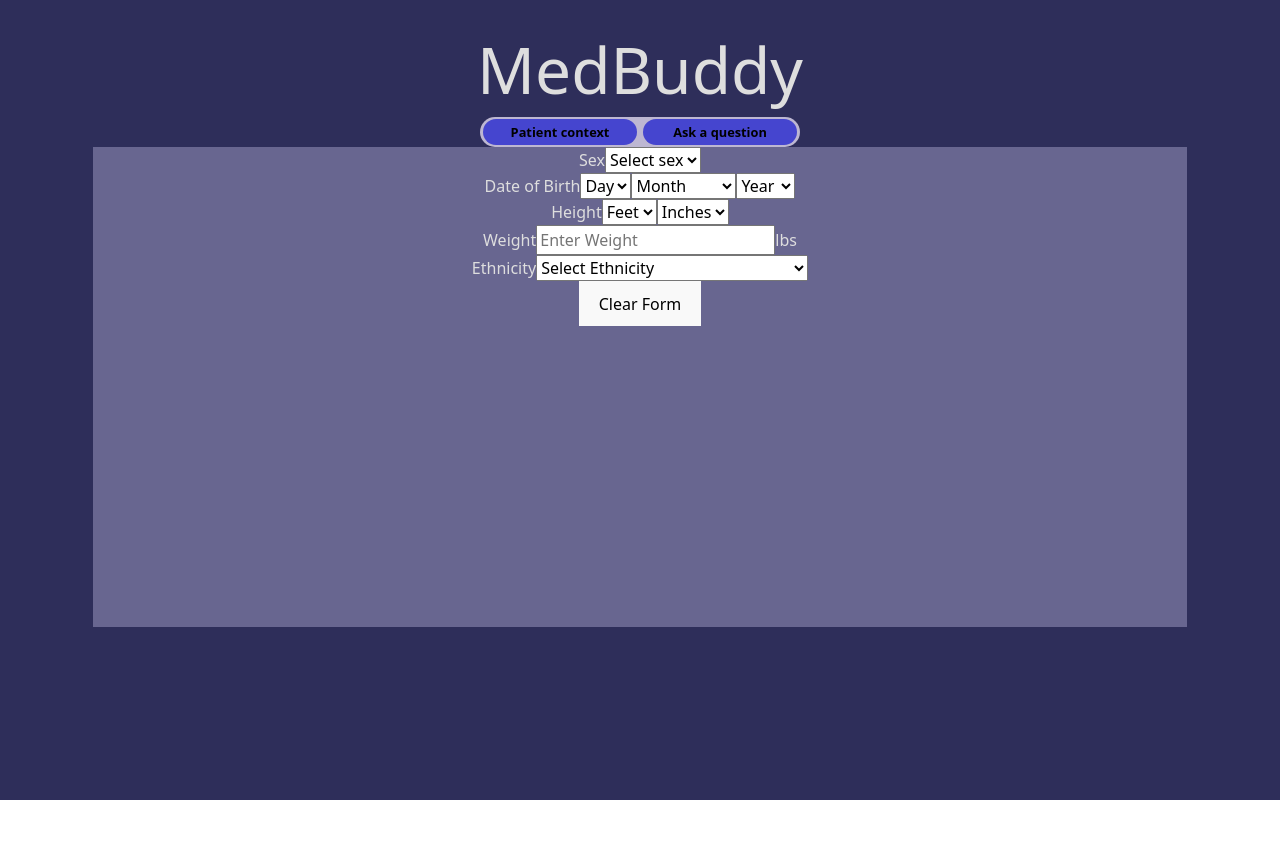
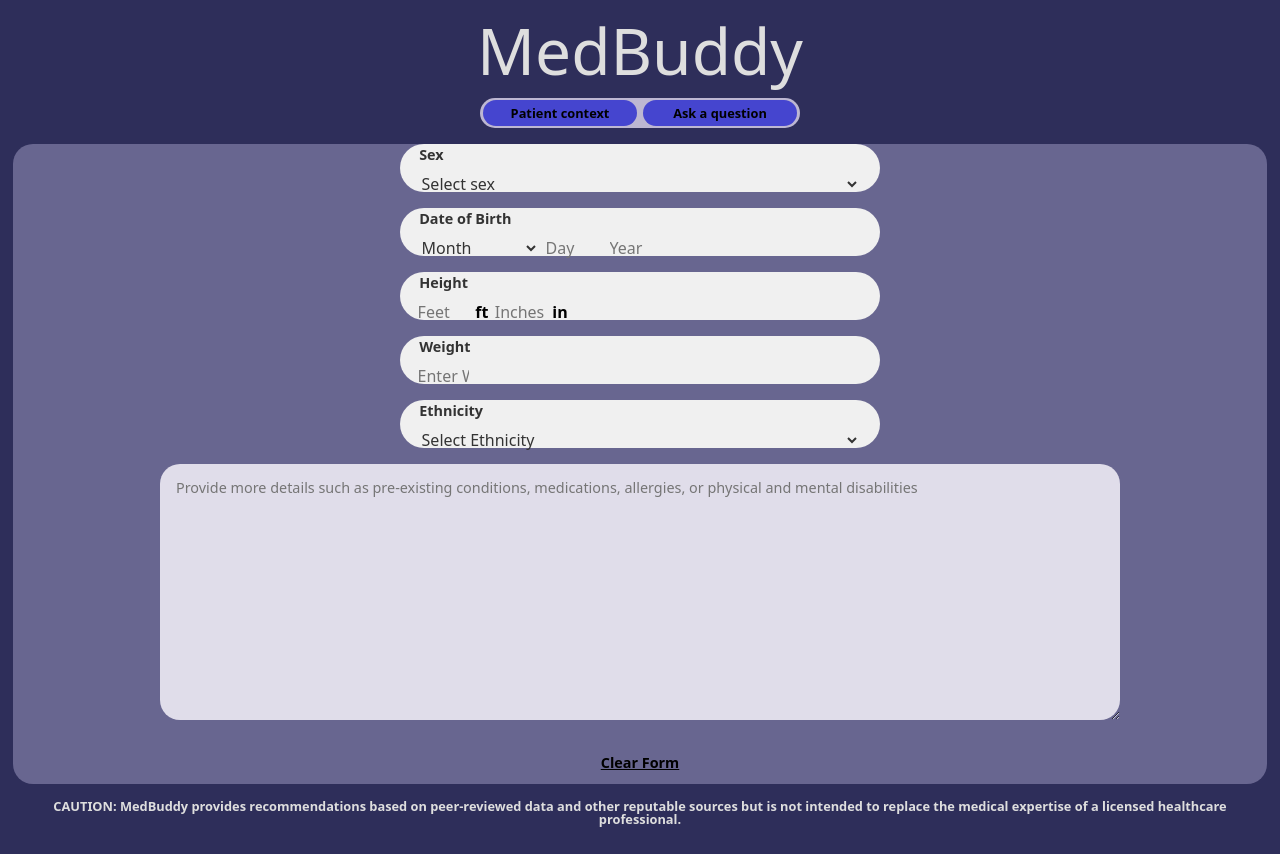
Before and after one commit to wang-morris/med-buddy, a React (Vite) app in the folder client/: page / in a window 1280 px wide. Before the commit the page ends 800 px from the top, so only its background shows below. Built offline with nearby package versions, Linux system fonts and the light colour scheme; no server answers.

Commit message:
patient-form

```diff
--- a/client/src/App.css
+++ b/client/src/App.css
@@ -1,7 +1,7 @@
 #root {
   max-width: 1280px;
   margin: 0 auto;
-  padding: 2rem;
+  padding: 0.8rem;
   text-align: center;
   background-color: #2e2e5a;
   min-height: 100vh;
@@ -35,15 +35,103 @@
 }
 
 .app-form {
+  display: flex;
+  flex-direction: column;
+  gap: 1rem;
   background-color: #686690;
-  height: 30rem;
-  width: 90%;
+  height: 40rem;
+  width: 100%;
+  border-radius: 20px;
+  margin-top: 1rem;
 }
 
 .form-group {
   display: flex;
-  justify-content: center;
   align-items: center;
+  justify-content: space-between;
+  background-color: #f0f0f0;
+  border-radius: 25px;
+  padding: 0.7rem;
+  height: 3rem;
+  width: 95%;
+  max-width: 30rem;
+  margin: 0 auto;
+  font-weight: 700;
+}
+
+.form-group label {
+  font-size: 0.9rem;
+  color: #333;
+  text-align: left;
+  margin-top: 0.7rem;
+  margin-left: 0.5rem;
+}
+
+.form-group select,
+.form-group input {
+  border: none;
+  background-color: transparent;
+  font-size: 1rem;
+  padding: 0.4rem;
+  outline: none;
+  color: #333;
+}
+
+.form-group select {
+  width: 8rem;
+}
+
+.form-group input {
+  width: 4rem;
+}
+
+#sex,
+#ethnicity {
+  width: 98%;
+}
+
+.form-group span {
+  color: black;
+}
+
+.demographic-wrapper {
+  display: flex;
+  flex-direction: column;
+  align-items: flex-start;
+  width: 100%;
+  max-width: 30rem;
+}
+
+.form-textbox {
+  height: 16rem;
+  width: 95%;
+  max-width: 60rem;
+  border-radius: 20px;
+  border: none;
+  background-color: rgb(224, 221, 234);
+  padding: 1rem;
+  font-size: 90%;
+  color: black;
+  line-height: 1rem;
+  font-weight: 400;
+}
+
+.form-textbox:focus {
+  outline: none;
+}
+
+.clear-button {
+  background-color: transparent;
+  text-decoration: underline;
+  font-size: 90%;
+  font-weight: 700;
+}
+
+.footer {
+  margin-top: 1rem;
+  font-weight: 600;
+  line-height: 0.8rem;
+  font-size: 80%;
 }
 
 @media (width <= 768px) {
--- a/client/src/App.tsx
+++ b/client/src/App.tsx
@@ -28,6 +28,7 @@ export default function App() {
       </div>
       <form className="app-form">
         <div className="form-group">
+          <div className="demographic-wrapper">
             <label htmlFor="sex">Sex</label>
             <select className="demographic-field" id="sex" name="sex">
               <option value="">Select sex</option>
@@ -36,18 +37,11 @@ export default function App() {
               <option value="other">Other</option>
             </select>
           </div>
+        </div>
         <div className="form-group">
+          <div className="demographic-wrapper">
             <label htmlFor="dob">Date of Birth</label>
             <div className="date-selection">
-            <select id="day" name="day" className="demographic-field">
-              <option value="">Day</option>
-              {Array.from({ length: 31 }, (_, i) => (
-                <option key={i + 1} value={i + 1}>
-                  {i + 1}
-                </option>
-              ))}
-            </select>
-
               <select id="month" name="month" className="demographic-field">
                 <option value="">Month</option>
                 <option value="1">January</option>
@@ -63,45 +57,48 @@ export default function App() {
                 <option value="11">November</option>
                 <option value="12">December</option>
               </select>
-
-            <select id="year" name="year" className="demographic-field">
-              <option value="">Year</option>
-              {Array.from({ length: 100 }, (_, i) => {
-                const year = new Date().getFullYear() - i;
-                return (
-                  <option key={year} value={year}>
-                    {year}
-                  </option>
-                );
-              })}
-            </select>
+              <input
+                className="demographic-field"
+                type="text"
+                id="day"
+                name="day"
+                placeholder="Day"
+              />
+              <input
+                className="demographic-field"
+                type="text"
+                id="year"
+                name="year"
+                placeholder="Year"
+              />
+            </div>
           </div>
         </div>
         <div className="form-group">
+          <div className="demographic-wrapper">
             <label htmlFor="height">Height</label>
             <div className="height-selection">
-            {/* Feet Dropdown */}
-            <select id="feet" name="feet" className="demographic-field">
-              <option value="">Feet</option>
-              {Array.from({ length: 7 }, (_, i) => (
-                <option key={i + 1} value={i + 1}>
-                  {i + 1}
-                </option>
-              ))}
-            </select>
-
-            {/* Inches Dropdown */}
-            <select id="inches" name="inches" className="demographic-field">
-              <option value="">Inches</option>
-              {Array.from({ length: 12 }, (_, i) => (
-                <option key={i} value={i}>
-                  {i}
-                </option>
-              ))}
-            </select>
+              <input
+                className="demographic-field"
+                type="text"
+                id="feet"
+                name="feet"
+                placeholder="Feet"
+              />
+              <span>ft</span>
+              <input
+                className="demographic-field"
+                type="text"
+                id="inches"
+                name="inches"
+                placeholder="Inches"
+              />
+              <span>in</span>
+            </div>
           </div>
         </div>
         <div className="form-group">
+          <div className="demographic-wrapper">
             <label form="weight">Weight</label>
             <input
               className="demographic-field"
@@ -110,11 +107,15 @@ export default function App() {
               name="weight"
               placeholder="Enter Weight"
             />
-          <span className="pounds">lbs</span>
+          </div>
         </div>
         <div className="form-group">
+          <div className="demographic-wrapper">
             <label htmlFor="ethnicity">Ethnicity</label>
-          <select className="demographic-field" id="ethnicity" name="ethnicity">
+            <select
+              className="demographic-field"
+              id="ethnicity"
+              name="ethnicity">
               <option value="">Select Ethnicity</option>
               <option value="White">White</option>
               <option value="Hispanic or Latino">Hispanic or Latino</option>
@@ -130,10 +131,28 @@ export default function App() {
               <option value="Other">Other</option>
             </select>
           </div>
+        </div>
+        <div>
+          <div form-textbox-container>
+            <textarea
+              className="form-textbox"
+              id="textbox-id"
+              name="textbox-name"
+              placeholder="Provide more details such as pre-existing conditions, medications, allergies, or physical and mental disabilities"
+            />
+          </div>
+        </div>
         <button type="reset" className="clear-button">
           Clear Form
         </button>
       </form>
+      <div className="footer">
+        <p>
+          CAUTION: MedBuddy provides recommendations based on peer-reviewed data
+          and other reputable sources but is not intended to replace the medical
+          expertise of a licensed healthcare professional.
+        </p>
+      </div>
     </>
   );
 }
```
Lines whose indentation alone changed are shown as unchanged.
